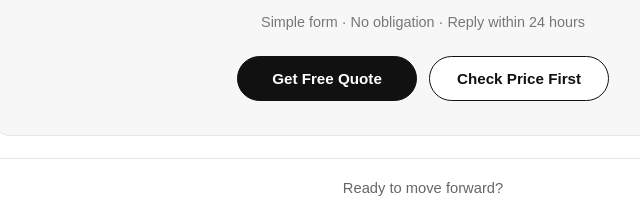
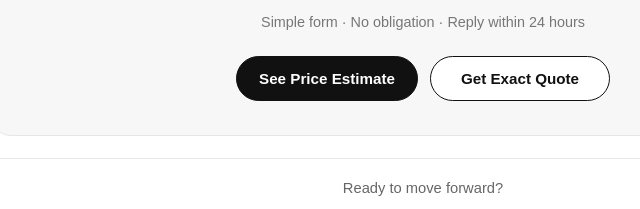
Before and after one commit to bb369tech/bb369-platform, a plain HTML site: page industries/windows.html in a window 1280 px wide. Shown: the part 236-445 px from the top of the page, 217-857 px from the left. Drawn offline with Linux system fonts and the light colour scheme.

Commit message:
Update windows.html

```diff
--- a/industries/windows.html
+++ b/industries/windows.html
@@ -344,9 +344,16 @@
       </div>
 
       <div class="hero-actions">
-        <button class="btn btn-dark" type="button" onclick="showQuoteForm()">Get Free Quote</button>
-        <button class="btn btn-light" type="button" onclick="showBudget()">Check Price First</button>
-      </div>
+
+  <button class="btn btn-dark" type="button" onclick="showBudget()">
+    See Price Estimate
+  </button>
+
+  <button class="btn btn-light" type="button" onclick="showQuoteForm()">
+    Get Exact Quote
+  </button>
+
+</div>
     </section>
 
     <section class="section hidden" id="quoteForm">
```
